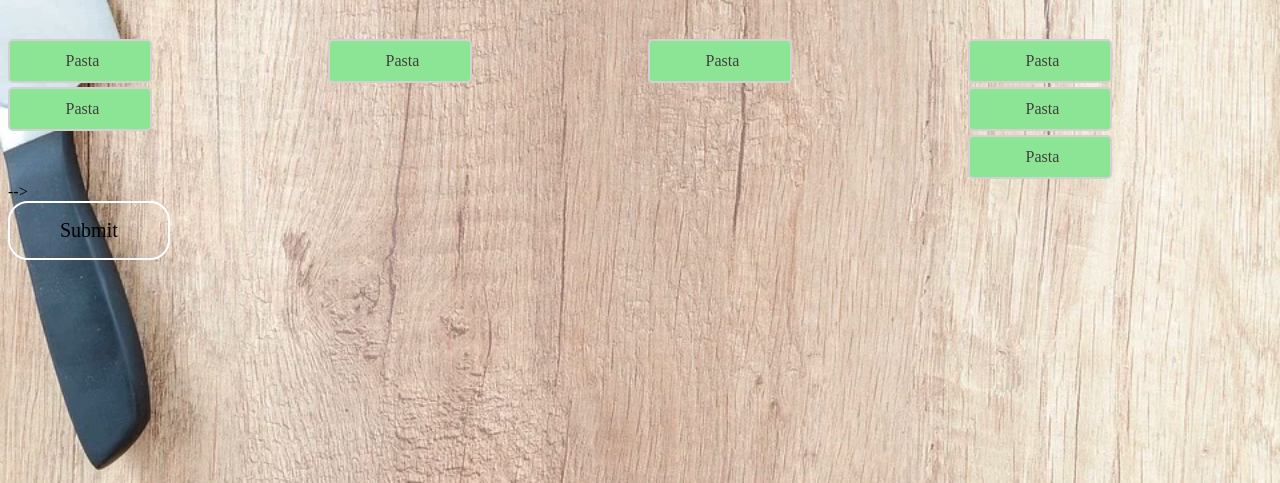
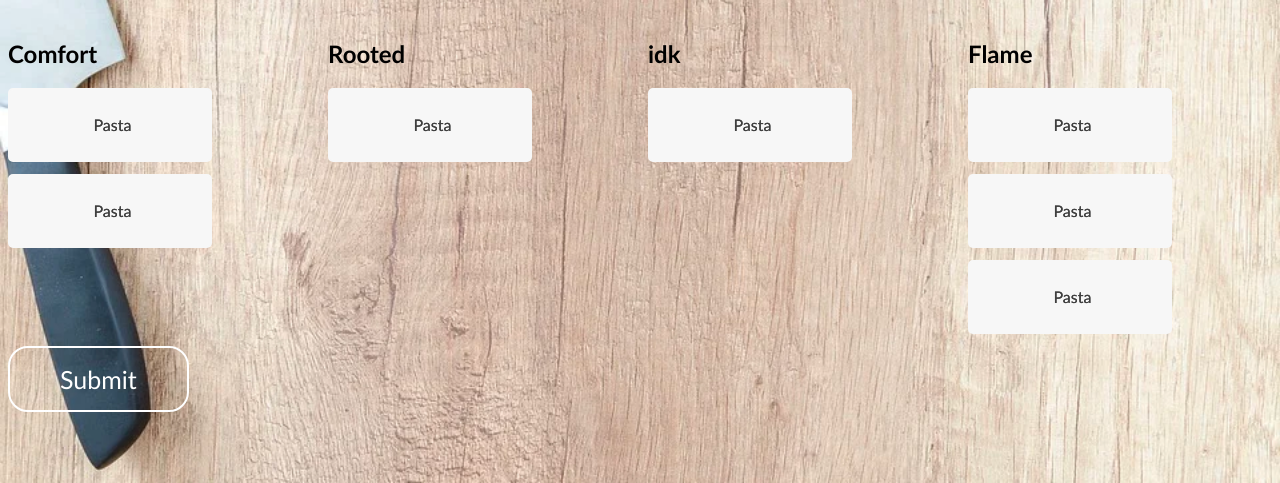
Before and after one commit to amamywang/wildhacks-project, a plain HTML site: page templates/breakfast.html in a window 1280 px wide. Shown: the part 345-828 px from the top of the page. Drawn offline with Linux system fonts and the light colour scheme.

Commit message:
new new breakfast

```diff
--- a/static/css/breakfast.css
+++ b/static/css/breakfast.css
@@ -1,3 +1,7 @@
+*{
+  font-family: "PT Sans", Calibri, Tahoma, sans-serif;
+}
+
 body {
   background-image: url("../images/mainbackground.png");
     background-repeat: no-repeat;
@@ -35,7 +39,7 @@ body {
   padding: 16px 50px;
   border-radius: 20px;
   font-size: 25px;
-  font-family: 'Times New Roman', Times, serif;
+  /*font-family: 'Times New Roman', Times, serif;*/
   background-color: transparent;
   color: white;
   transition-duration: 0.2s;
@@ -61,6 +65,7 @@ body {
   text-align: center;
 }
 
+/*
 #bttn {
   padding: 16px 50px;
   border-radius: 20px;
@@ -69,11 +74,22 @@ body {
   color: black;
   border: 2px solid solid white;
 }
+*/
+
+
+
+
 
 /* if screen is too narrow, stack all columns on top of eahc other */
 @media screen and (max-width: 600px) {
+
   .column {
     width: 100%;
+  }
+
+  .row{
+    display: flex;
+    justify-content: center;
   }
 }
 
@@ -89,10 +105,10 @@ body {
 
 
   .checkbox{
-    width: 140px;
-    height: 40px;
+    width: 200px;
+    height: 70px;
     position: relative;
-    margin: 0.5em 0;
+    margin: 1.0em 0;
   }
 
   .checkbox input{
@@ -110,8 +126,8 @@ body {
     height: 100%;
     position: absolute;
     z-index: 1;
-    background: #8ce595;
-    border: 2px solid #d1d1d1;
+    background: #f7f7f7;
+    border: 2px solid #f7f7f7;
     color: rgb(63, 63, 63);
     border-radius: 5px;
     display: flex;
@@ -127,19 +143,27 @@ body {
   .box p{
     transition: all 0.2s;
   }
+
+  /*
   .checkbox input:checked ~ .box p{
     transform: translateY(-30px);
   }
+   */
+
   .box p::before{
     content: attr(data-text);
     position: absolute;
-    transform: translateY(30px);
+   /* transform: translateY(30px);  */
   }
+
+/*
   .checkbox input:checked ~ .box p::before{
-    transform: translateY(30px);
+     transform: translateY(30px);
   }
+*/
+
   .checkbox input:checked ~ .box {
-    background: #f7f7f7;
-    border: 2px solid #185ADB;
-    color: #185ADB;
+    background: #8ce595;
+    border: 2px solid #009d37;
+    color: #009d37;
   }
--- a/templates/breakfast.html
+++ b/templates/breakfast.html
@@ -15,17 +15,15 @@
 </div>
 
 
-
     <header>
-            <h1 id="web-head">Select leftover foods: </h1> <br>
+            <h1 id="web-head">Select leftover foods: </h1>
     </header>
 
     <main>
        <!-- <div class="container">  -->
-
-
         <div class="row">
           <div class="column">
+            <h2>Comfort</h2>
 
             <div class="checkbox">
               <input type="checkbox" name="" id="">
@@ -46,6 +44,7 @@
           </div>
 
           <div class="column">
+            <h2>Rooted</h2>
             <div class="checkbox">
               <input type="checkbox" name="" id="">
               <div class="box">
@@ -56,6 +55,7 @@
           </div>
 
           <div class="column">
+            <h2>idk</h2>
             <div class="checkbox">
               <input type="checkbox" name="" id="">
               <div class="box">
@@ -66,6 +66,7 @@
           </div>
 
           <div class="column">
+            <h2>Flame</h2>
             <div class="checkbox">
               <input type="checkbox" name="" id="">
               <div class="box">
@@ -92,7 +93,7 @@
           </div>
 
         </div>
-     <!- </div>  -->
+     <!--- </div>  -->
 
     </main>
 
```
